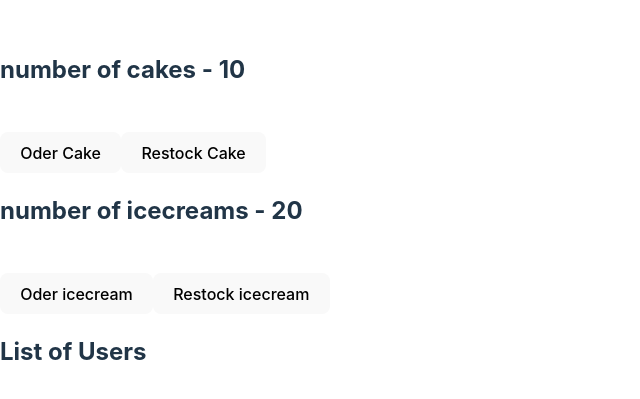
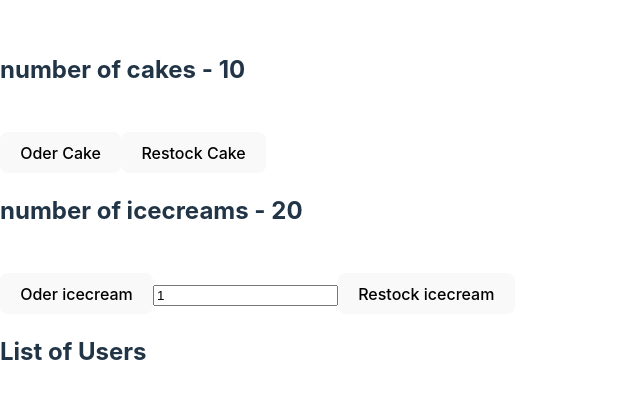
Before and after one commit to jeffigy/redux, a React (Vite) app in the folder react-rtk-demo/: page / in a window 1280 px wide. Shown: the part 189-588 px from the top of the page, without its empty margins (0-640 px from the left). Built offline with nearby package versions, Linux system fonts and the light colour scheme.

Commit message:
added useDispatch() hook

```diff
--- a/react-rtk-demo/src/app/features/cake/cakeView.tsx
+++ b/react-rtk-demo/src/app/features/cake/cakeView.tsx
@@ -1,16 +1,17 @@
 import React from "react";
-import { useSelector } from "react-redux";
-
+import { useSelector, useDispatch } from "react-redux";
+import { ordered, restocked } from "./cakeSlice";
 type cakeViewProps = {};
 
 const cakeView: React.FC<cakeViewProps> = () => {
   const numOfCakes = useSelector((state: any) => state.cake.numOfCakes);
+  const dispatch = useDispatch();
   return (
     <div>
       <h2>number of cakes - {numOfCakes}</h2> <br />
-      <button>Oder Cake</button>
+      <button onClick={() => dispatch(ordered())}>Oder Cake</button>
       {/* <br /> */}
-      <button>Restock Cake</button>
+      <button onClick={() => dispatch(restocked(5))}>Restock Cake</button>
       <br />
     </div>
   );
--- a/react-rtk-demo/src/app/features/icecream/icecreamSlice.ts
+++ b/react-rtk-demo/src/app/features/icecream/icecreamSlice.ts
@@ -26,11 +26,11 @@ const icecreamSlice = createSlice({
   //   },
   // },
   //* new
-  extraReducers: (builder) => {
-    builder.addCase(cakeOrdered, (state) => {
-      state.numOfIcecreams--;
-    });
-  },
+  // extraReducers: (builder) => {
+  //   builder.addCase(cakeOrdered, (state) => {
+  //     state.numOfIcecreams--;
+  //   });
+  // },
 });
 
 export default icecreamSlice.reducer;
--- a/react-rtk-demo/src/app/features/icecream/icecreamView.tsx
+++ b/react-rtk-demo/src/app/features/icecream/icecreamView.tsx
@@ -1,18 +1,27 @@
-import React from "react";
-import { useSelector } from "react-redux";
-
+import React, { useState } from "react";
+import { useDispatch, useSelector } from "react-redux";
+import { ordered, restocked } from "./icecreamSlice";
 type icecreamViewProps = {};
 
 const icecreamView: React.FC<icecreamViewProps> = () => {
   const numOfIcecreams = useSelector(
     (state: any) => state.icecream.numOfIcecreams
   );
+  const dispatch = useDispatch();
+  const [value, setvalue] = useState(1);
   return (
     <div>
       <h2>number of icecreams - {numOfIcecreams}</h2> <br />
-      <button>Oder icecream</button>
+      <button onClick={() => dispatch(ordered())}>Oder icecream</button>
       {/* <br /> */}
-      <button>Restock icecream</button>
+      <input
+        type="number"
+        value={value}
+        onChange={(e) => setvalue(parseInt(e.target.value))}
+      />
+      <button onClick={() => dispatch(restocked(value))}>
+        Restock icecream
+      </button>
       <br />
     </div>
   );
```
